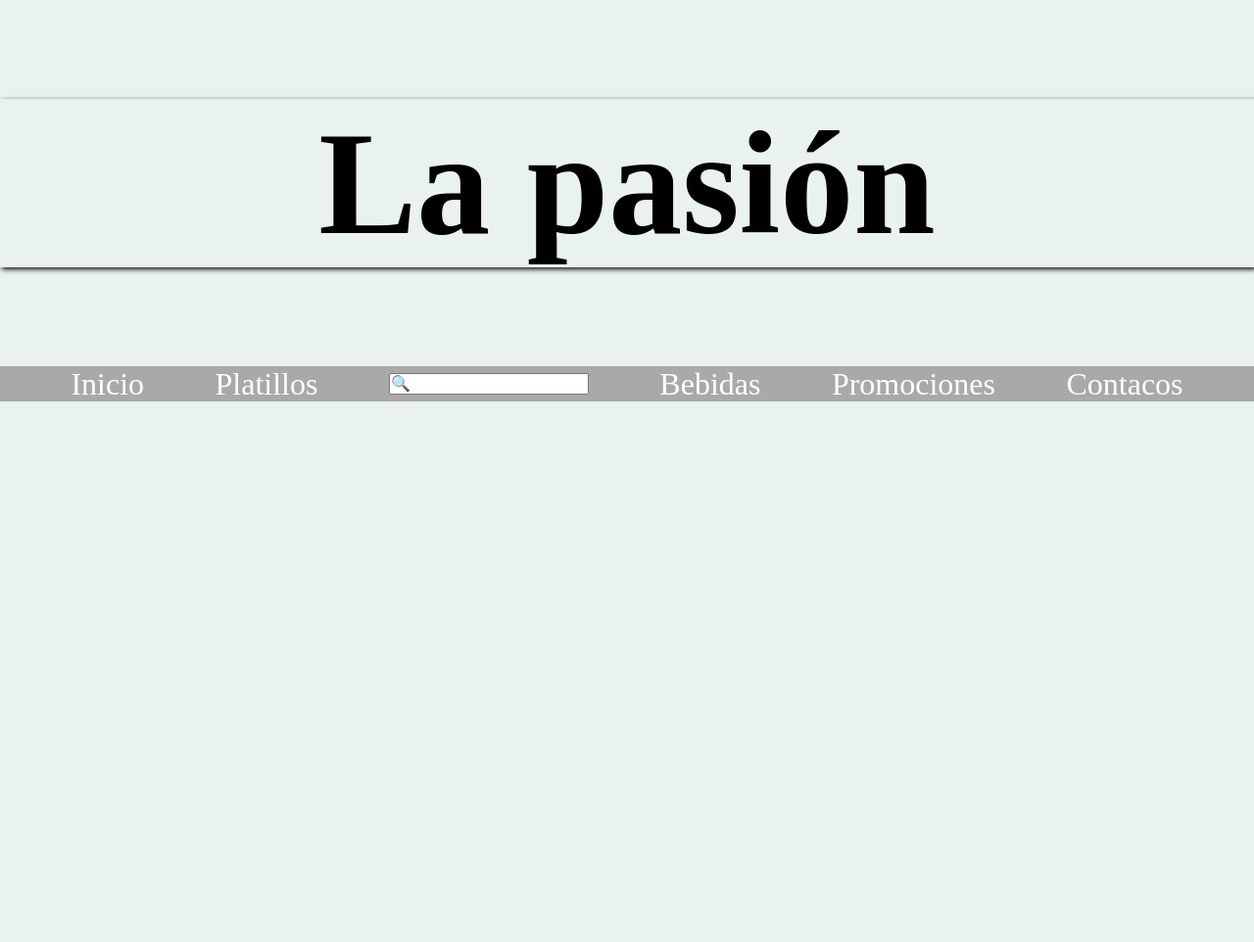
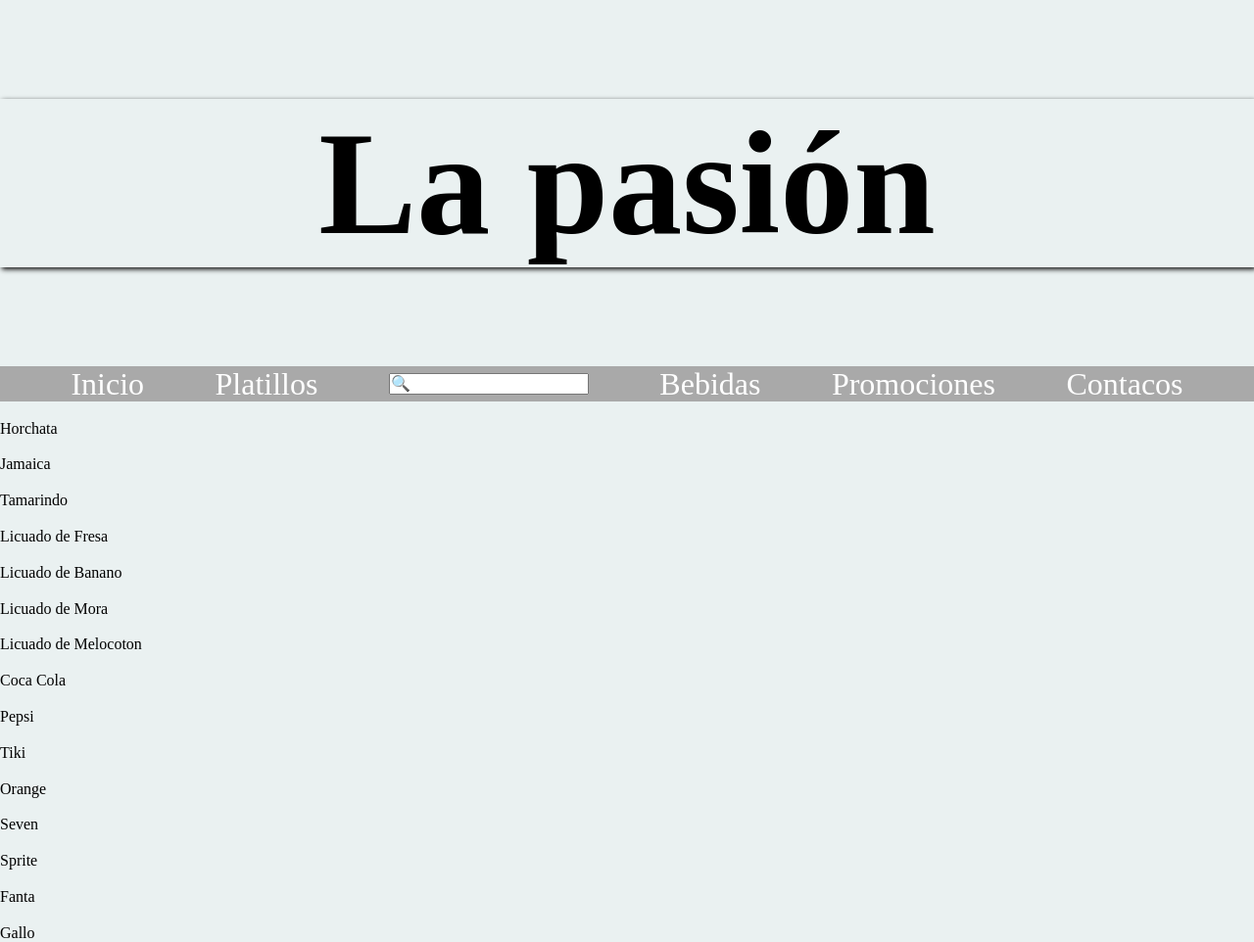
Before and after one commit to emcanel09-sys/restaurante_lapasiom, a plain HTML site: page bebidas.html in a window 1280 px wide. Shown: the whole page at 98% size. Before the commit the page ends 800 px from the top, so only its background shows below. Drawn offline with Linux system fonts and the light colour scheme.

Commit message:
puse contenedores

```diff
--- a/bebidas.html
+++ b/bebidas.html
@@ -19,5 +19,67 @@
     <a href="promociones.html">Promociones</a>
     <a href="contacto.html">Contacos</a>
 </nav>
+<div class="contenedor">
+    <div class="contenedor-tarjetas">
+        <img src="" alt="">
+        <p>Horchata</p>
+    </div>
+    <div class="contenedor-tarjetas">
+        <img src="" alt="">
+        <p>Jamaica</p>
+    </div>
+    <div class="contenedor-tarjetas">
+        <img src="" alt="">
+        <p>Tamarindo</p>
+    </div>
+    <div class="contenedor-tarjetas">
+        <img src="" alt="">
+        <p>Licuado de Fresa</p>
+    </div>
+    <div class="contenedor-tarjetas">
+        <img src="" alt="">
+        <p>Licuado de Banano</p>
+    </div>
+    <div class="contenedor-tarjetas">
+        <img src="" alt="">
+        <p>Licuado de Mora</p>
+    </div>
+    <div class="contenedor-tarjetas">
+        <img src="" alt="">
+        <p>Licuado de Melocoton</p>
+    </div>
+    <div class="contenedor-tarjetas">
+        <img src="" alt="">
+        <p>Coca Cola</p>
+    </div>
+    <div class="contenedor-tarjetas">
+        <img src="" alt="">
+        <p>Pepsi</p>
+    </div>
+    <div class="contenedor-tarjetas">
+        <img src="" alt="">
+        <p>Tiki</p>
+    </div>
+    <div class="contenedor-tarjetas">
+        <img src="" alt="">
+        <p>Orange</p>
+    </div>
+    <div class="contenedor-tarjetas">
+        <img src="" alt="">
+        <p>Seven</p>
+    </div>
+    <div class="contenedor-tarjetas">
+        <img src="" alt="">
+        <p>Sprite</p>
+    </div>
+    <div class="contenedor-tarjetas">
+        <img src="" alt="">
+        <p>Fanta</p>
+    </div>
+    <div class="contenedor-tarjetas">
+        <img src="" alt="">
+        <p>Gallo</p>
+    </div>
+</div>
 </body>
 </html>
```
